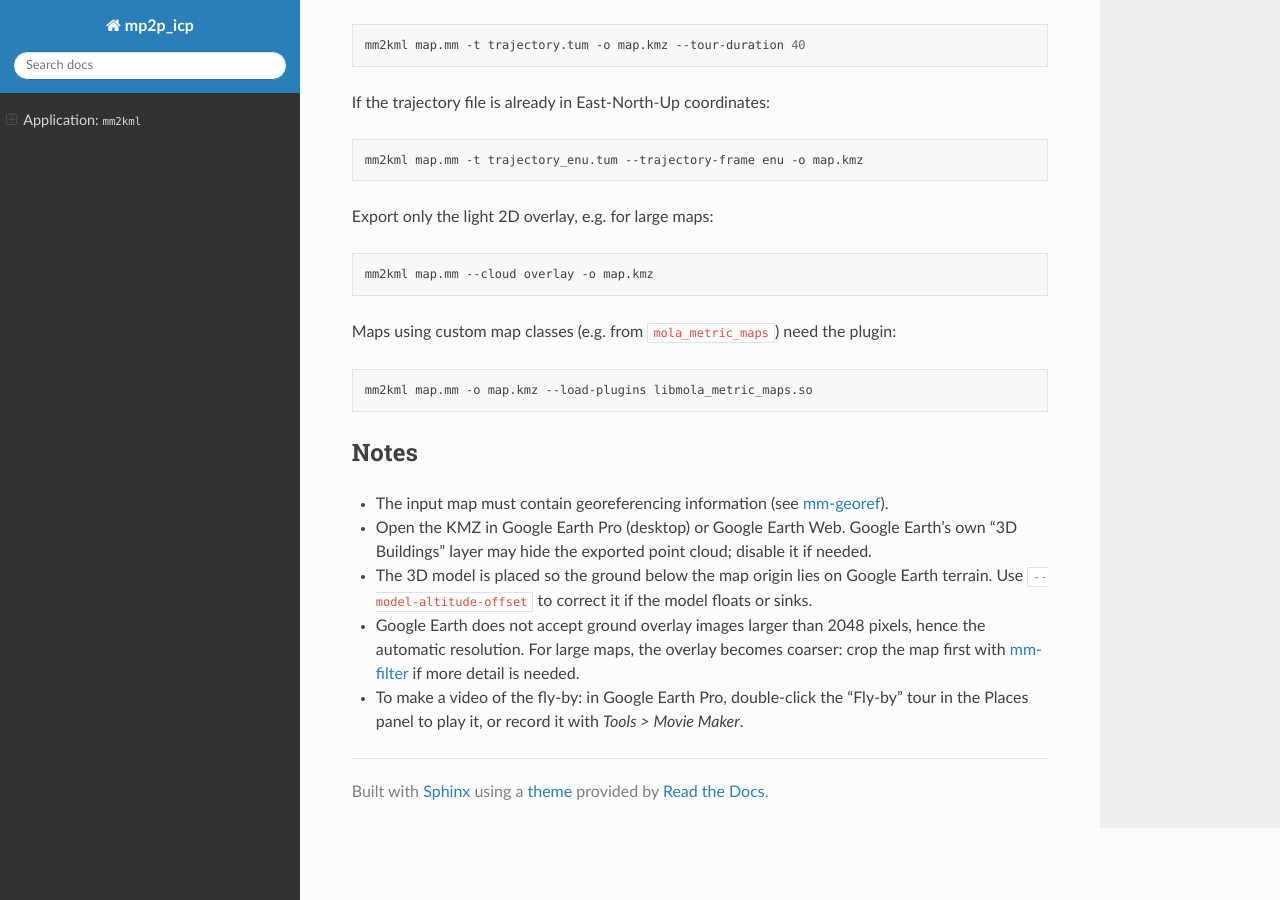
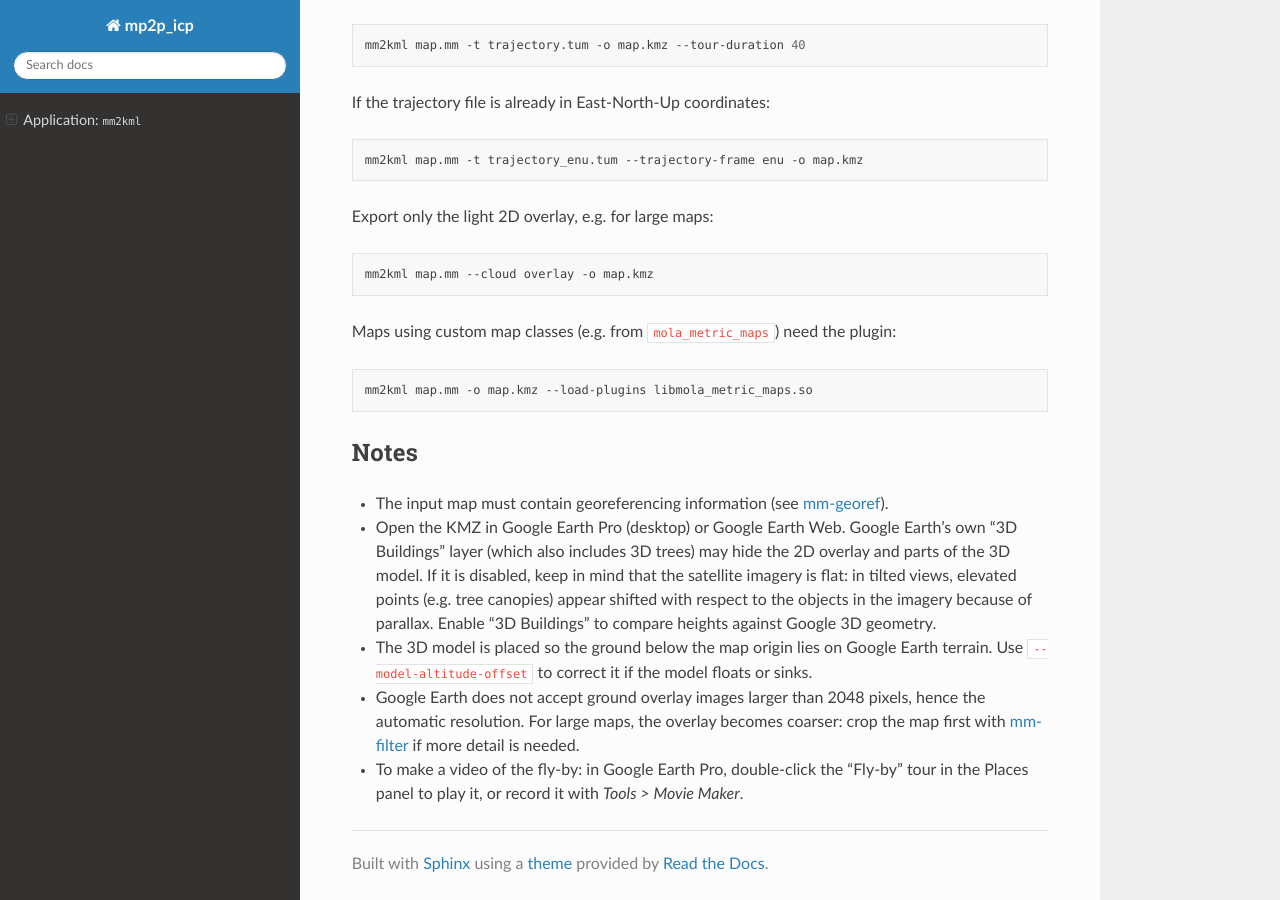
Before and after one commit to MOLAorg/mp2p_icp, a Sphinx documentation site: the page built from docs/source/app_mm2kml.rst, in a window 1280 px wide and 900 px high, scrolled down 2214 px. Built offline with Sphinx 7.4.7 and the Read the Docs theme 3.1.0, drawn with Linux system fonts in a browser that asks for light colours; comment, search, counter and statistics services are not loaded.

Commit message:
mm2kml docs: explain the parallax of elevated points over flat imagery

```diff
--- a/docs/source/app_mm2kml.rst
+++ b/docs/source/app_mm2kml.rst
@@ -104,7 +104,11 @@ Notes
 
 - The input map must contain georeferencing information (see :ref:`mm-georef <app_mm-georef>`).
 - Open the KMZ in Google Earth Pro (desktop) or Google Earth Web. Google Earth's own
-  "3D Buildings" layer may hide the exported point cloud; disable it if needed.
+  "3D Buildings" layer (which also includes 3D trees) may hide the 2D overlay and parts of
+  the 3D model. If it is disabled, keep in mind that the satellite imagery is flat: in tilted
+  views, elevated points (e.g. tree canopies) appear shifted with respect to the objects in the
+  imagery because of parallax. Enable "3D Buildings" to compare heights against Google 3D
+  geometry.
 - The 3D model is placed so the ground below the map origin lies on Google Earth terrain.
   Use ``--model-altitude-offset`` to correct it if the model floats or sinks.
 - Google Earth does not accept ground overlay images larger than 2048 pixels, hence the
```
